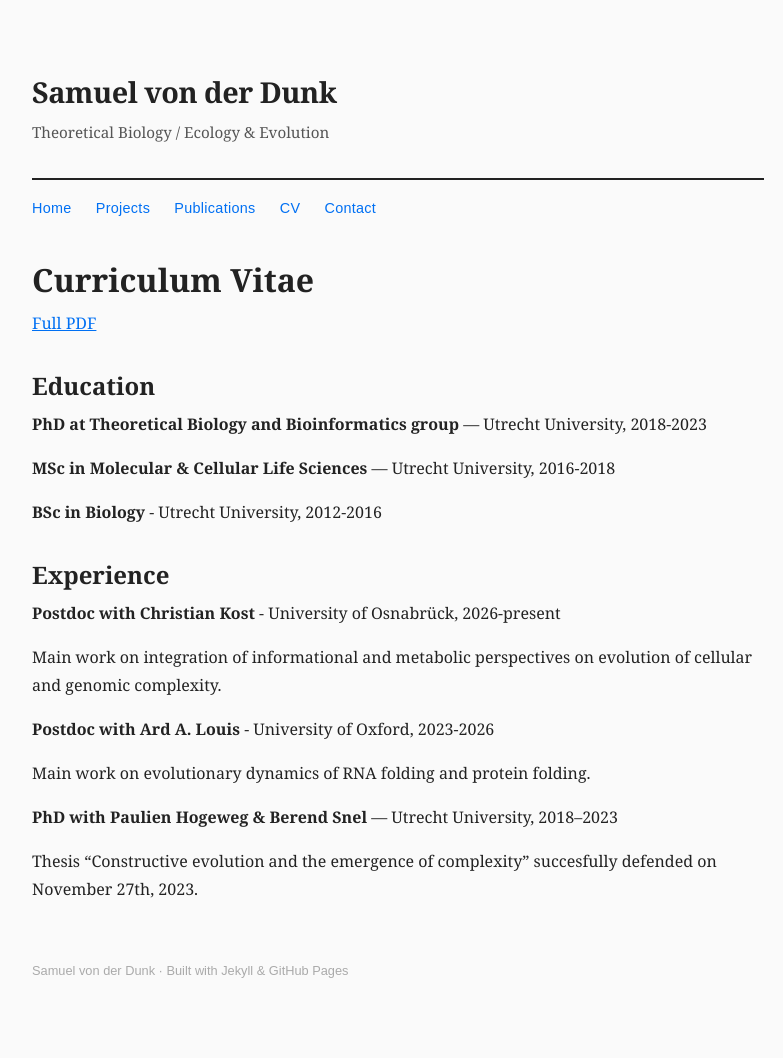
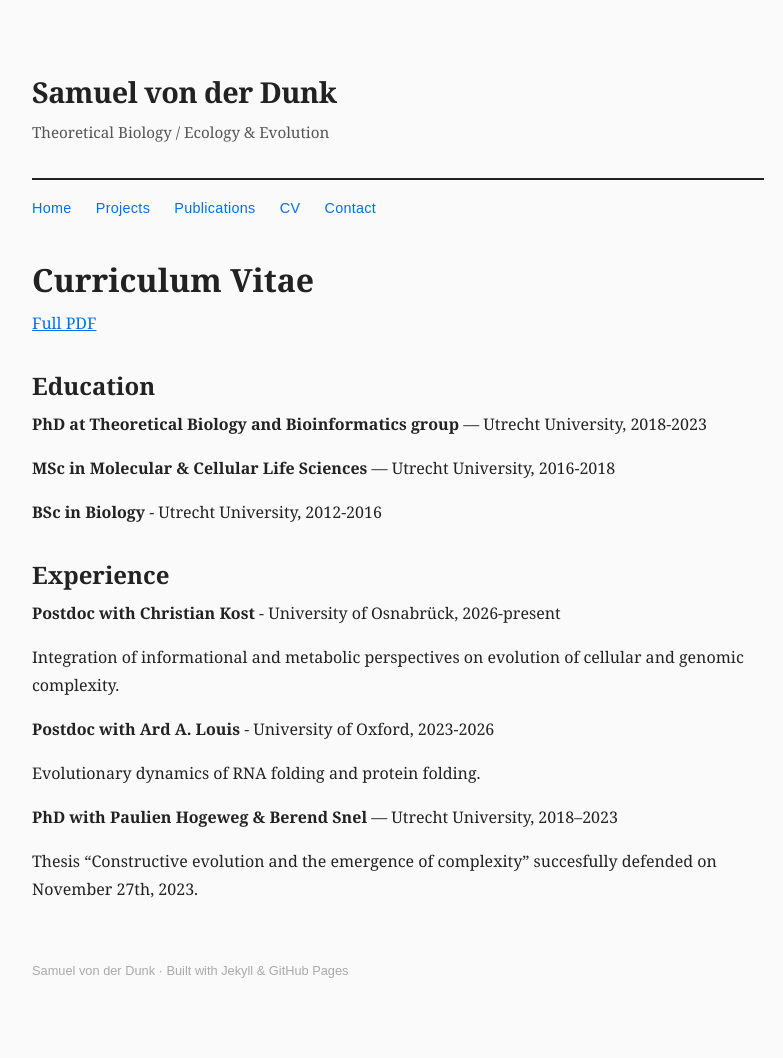
Before and after one commit to samvonderdunk/samvonderdunk.github.io, a Jekyll site: the page built from cv.md, in a window 1280 px wide. Shown: the whole page, without its empty margins (242-1025 px from the left). Built offline with Jekyll 4.4.1, drawn with Linux system fonts in a browser that asks for light colours.

Commit message:
Update cv.md

```diff
--- a/cv.md
+++ b/cv.md
@@ -19,11 +19,11 @@ title: CV
 
 **Postdoc with Christian Kost** - University of Osnabrück, 2026-present
 
-Main work on integration of informational and metabolic perspectives on evolution of cellular and genomic complexity.
+Integration of informational and metabolic perspectives on evolution of cellular and genomic complexity.
 
 **Postdoc with Ard A. Louis** - University of Oxford, 2023-2026
 
-Main work on evolutionary dynamics of RNA folding and protein folding.
+Evolutionary dynamics of RNA folding and protein folding.
 
 **PhD with Paulien Hogeweg & Berend Snel** — Utrecht University, 2018–2023
 
```
